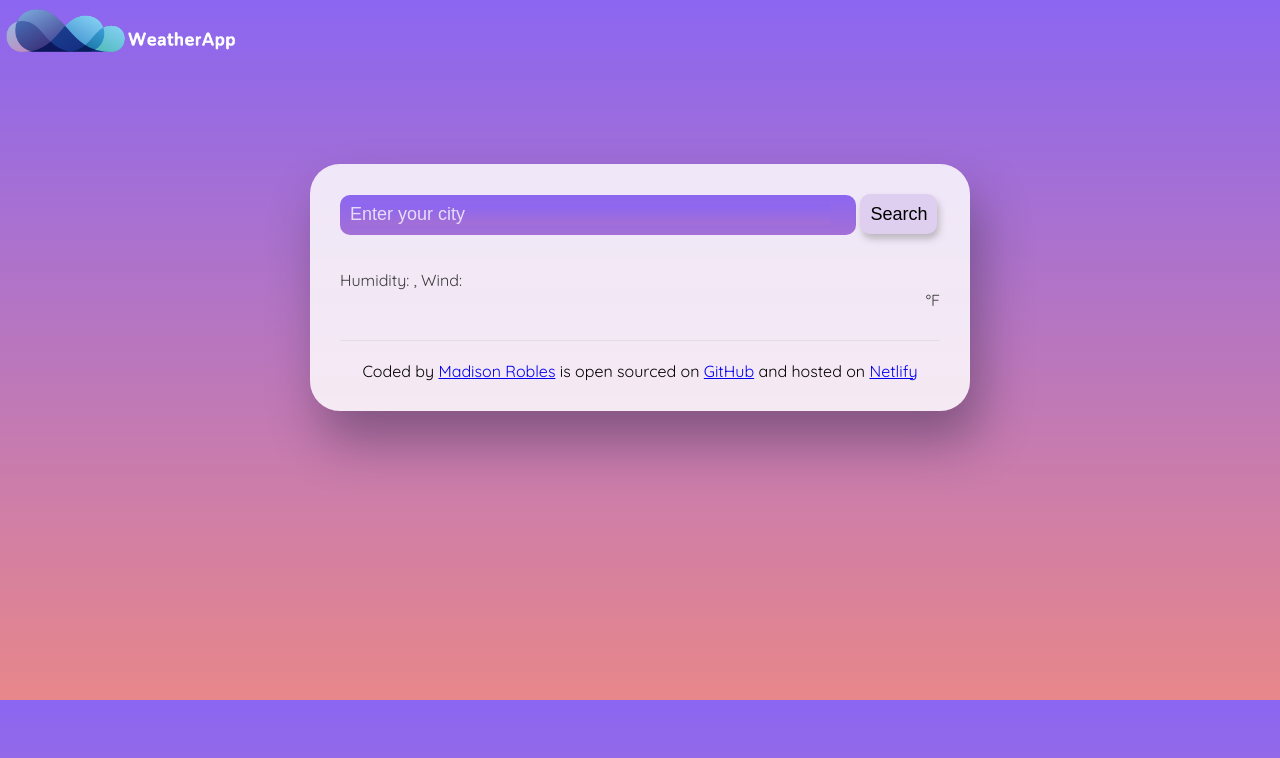
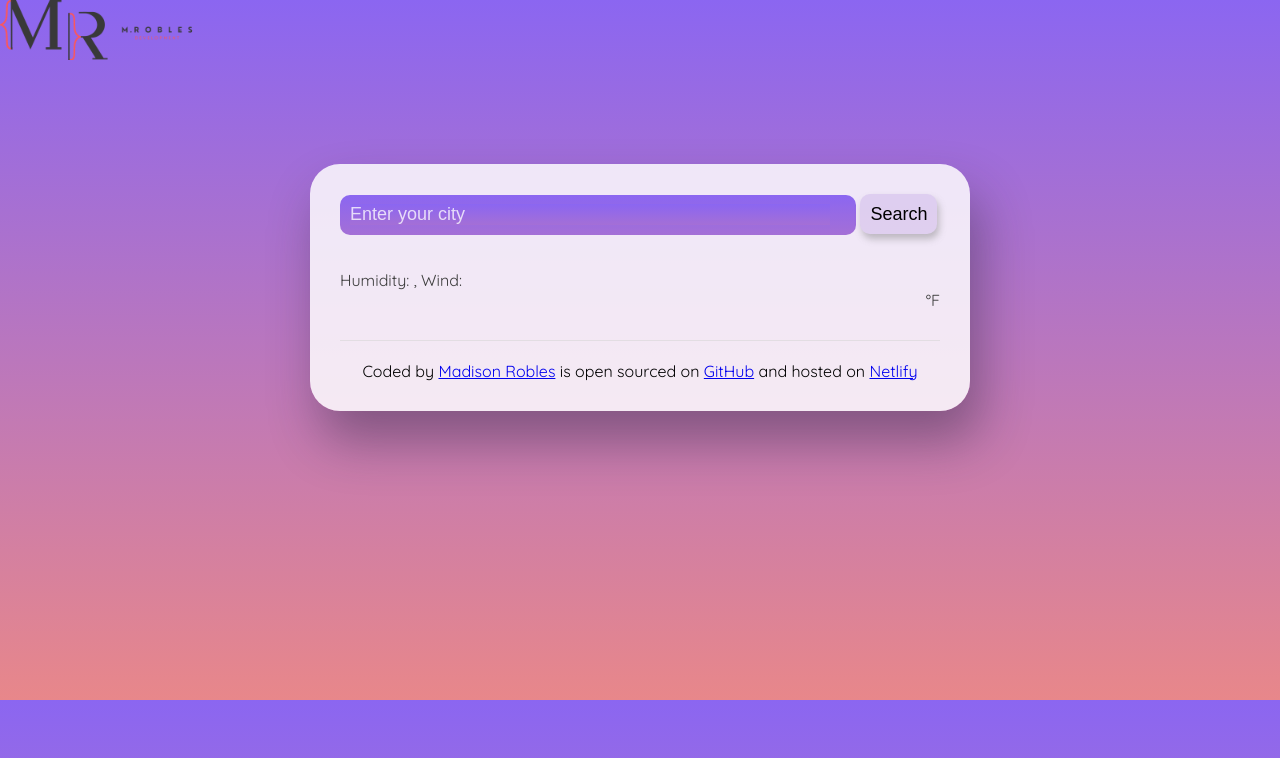
Before and after one commit to mrsmrobles/RoblesForecast, a plain HTML site: page index.html in a window 1280 px wide. Drawn offline with nearby package versions, Linux system fonts and the light colour scheme; no server answers.

Commit message:
Updated logo

```diff
--- a/index.html
+++ b/index.html
@@ -18,7 +18,7 @@
       <section>
         <img
           id="logo"
-          src="/images/Blue Complex Cloud Logo.png"
+          src="/images/MRLogoTextWide copy 2.png"
           alt="weather
         logo"
           ;
```
Also changed, not shown: images/Blue Complex Cloud Logo.png (deleted), images/MRLogoTextWide copy 2.png (added), 1 other file.
